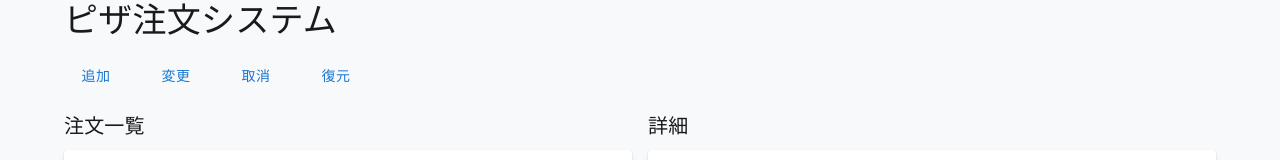
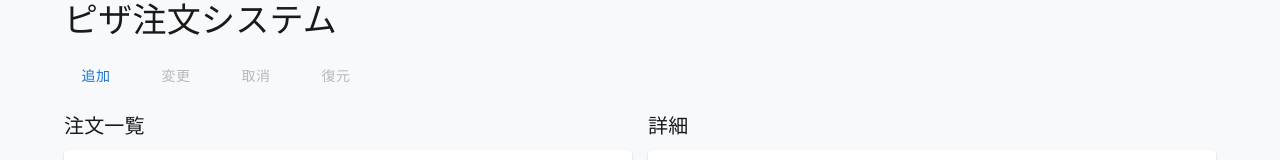
Before and after one commit to kentem-ko-munakata/pizza-order, a React (Vite) app: page / in a window 1280 px wide. Shown: the top 160 px of the page. Built offline with nearby package versions, Linux system fonts and the light colour scheme.

Commit message:
feat:キャンセル実装

```diff
--- /dev/null
+++ b/src/features/cancel-order/index.ts
@@ -0,0 +1,2 @@
+export { CancelOrderButton } from './ui/CancelOrderButton';
+export { CancelOrderModal } from './ui/CancelOrderModal';
--- /dev/null
+++ b/src/features/cancel-order/ui/CancelOrderButton.tsx
@@ -0,0 +1,37 @@
+import { useOrderStore } from '@/entities/order';
+import { Button } from '@mui/material';
+import { useState } from 'react';
+import { CancelOrderModal } from './CancelOrderModal';
+
+interface CancelOrderButtonProps {
+  // 未選択（null）のときはボタンを無効にする
+  id: string | null;
+}
+
+export const CancelOrderButton = ({ id }: CancelOrderButtonProps) => {
+  const cancelOrder = useOrderStore((state) => state.cancelOrder);
+
+  const [open, setOpen] = useState(false);
+  return (
+    <>
+      <Button
+        disabled={id === null}
+        onClick={() => {
+          setOpen(true);
+        }}
+      >
+        取消
+      </Button>
+      <CancelOrderModal
+        open={open}
+        onClose={() => {
+          setOpen(false);
+        }}
+        onCancel={() => {
+          if (id !== null) cancelOrder(id);
+          setOpen(false);
+        }}
+      />
+    </>
+  );
+};
--- /dev/null
+++ b/src/features/cancel-order/ui/CancelOrderModal.tsx
@@ -0,0 +1,25 @@
+import { Button, Dialog, DialogActions, DialogContent, DialogContentText, DialogTitle } from '@mui/material';
+
+interface CancelOrderModalProps {
+  open: boolean;
+  onClose: () => void;
+  onCancel: () => void;
+}
+
+export const CancelOrderModal = ({ open, onClose, onCancel }: CancelOrderModalProps) => {
+  return (
+    <Dialog open={open} onClose={onClose} maxWidth='sm' fullWidth>
+      <DialogTitle>注文取消</DialogTitle>
+      <DialogContent>
+        <DialogContentText>注文取消を行います</DialogContentText>
+      </DialogContent>
+
+      <DialogActions>
+        <Button onClick={onClose}>閉じる</Button>
+        <Button variant='contained' onClick={onCancel}>
+          同意する
+        </Button>
+      </DialogActions>
+    </Dialog>
+  );
+};
--- a/src/pages/main/ui/MainPage.tsx
+++ b/src/pages/main/ui/MainPage.tsx
@@ -3,10 +3,15 @@ import { useOrderToppingStore } from '@/entities/order/index';
 import { OrderControl } from '@/widgets/order-control/ui/OrderControl';
 import { OrderList } from '@/widgets/order-list';
 import { Container, Stack, Typography } from '@mui/material';
+import { useState } from 'react';
 
 export const MainPage = () => {
   const orders = useOrderStore((state) => state.orders);
   const orderToppings = useOrderToppingStore((state) => state.orderToppings);
+
+  const [selectedOrderId, setSelectedOrderId] = useState<string | null>(null);
+  // 未選択（または選択中の注文が消えた）場合は先頭の注文を選択扱いにする
+  const selectedOrder = orders.find((order) => order.id === selectedOrderId) ?? orders[0];
 
   return (
     <Container maxWidth='lg'>
@@ -15,9 +20,14 @@ export const MainPage = () => {
           ピザ注文システム
         </Typography>
         {/* 操作ボタン系 */}
-        <OrderControl />
+        <OrderControl selectedOrderId={selectedOrder?.id ?? null} />
         {/* 注文一覧 */}
-        <OrderList orders={orders} orderToppings={orderToppings} />
+        <OrderList
+          orders={orders}
+          orderToppings={orderToppings}
+          selectedOrderId={selectedOrder?.id ?? null}
+          onSelectOrder={setSelectedOrderId}
+        />
         {/* 合計表示 */}
         <Stack sx={{ alignItems: 'end' }}>
           <Typography sx={{ fontWeight: 'bold' }}>
--- a/src/widgets/order-control/ui/OrderControl.tsx
+++ b/src/widgets/order-control/ui/OrderControl.tsx
@@ -1,13 +1,18 @@
 import { Button, Stack } from '@mui/material';
 import { AddButton } from '@/features/add-order';
+import { CancelOrderButton } from '@/features/cancel-order';
 
-export const OrderControl = () => {
+interface OrderControlProps {
+  selectedOrderId: string | null;
+}
+
+export const OrderControl = ({ selectedOrderId }: OrderControlProps) => {
   return (
     <Stack direction='row' spacing={2}>
       <AddButton />
-      <Button>変更</Button>
-      <Button>取消</Button>
-      <Button>復元</Button>
+      <Button disabled={selectedOrderId === null}>変更</Button>
+      <CancelOrderButton id={selectedOrderId} />
+      <Button disabled={selectedOrderId === null}>復元</Button>
     </Stack>
   );
 };
--- a/src/widgets/order-list/ui/OrderList.tsx
+++ b/src/widgets/order-list/ui/OrderList.tsx
@@ -10,16 +10,17 @@ import {
   TableRow,
   Typography,
 } from '@mui/material';
-import { useState } from 'react';
 
 interface OrderListProps {
   orders: Order[];
   orderToppings: OrderTopping[];
+  // 選択状態は親（MainPage）が持つ
+  selectedOrderId: string | null;
+  onSelectOrder: (id: string) => void;
 }
 
-export const OrderList = ({ orders, orderToppings }: OrderListProps) => {
-  const [selectedOrderId, setSelectedOrderId] = useState<string | null>(null);
-  const selectedOrder = orders.find((order) => order.id === selectedOrderId) ?? orders[0];
+export const OrderList = ({ orders, orderToppings, selectedOrderId, onSelectOrder }: OrderListProps) => {
+  const selectedOrder = orders.find((order) => order.id === selectedOrderId);
   const selectedOrderToppings = orderToppings.filter((topping) => topping.orderId === selectedOrder?.id);
 
   return (
@@ -49,7 +50,7 @@ export const OrderList = ({ orders, orderToppings }: OrderListProps) => {
                     hover
                     selected={order.id === selectedOrder?.id}
                     sx={{ cursor: 'pointer' }}
-                    onClick={() => setSelectedOrderId(order.id)}
+                    onClick={() => onSelectOrder(order.id)}
                   >
                     <TableCell>{order.pizzaName}</TableCell>
                     {/* ステータス状況 */}
```
